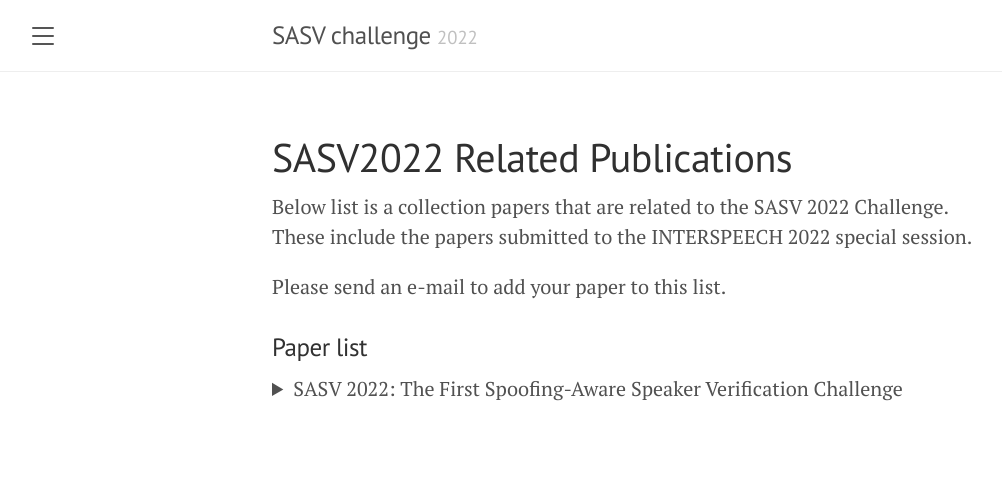
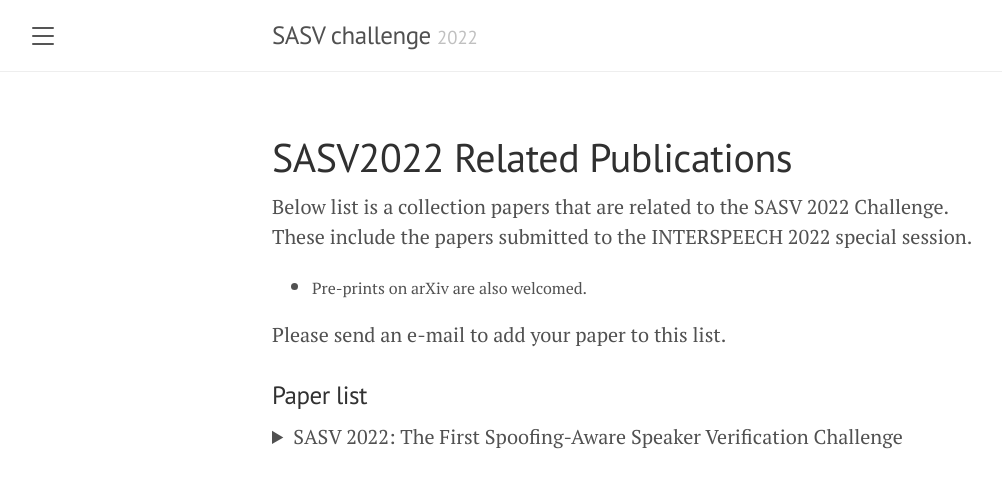
Before and after one commit to sasv-challenge/sasv-challenge.github.io, a Jekyll site: the page built from papers_SASV2022.md, in a window 1280 px wide. Shown: the top 488 px of the page, without its empty margins (8-1010 px from the left). Built offline with Jekyll 4.4.1, drawn with Linux system fonts in a browser that asks for light colours.

Commit message:
smaller bibtex font

```diff
--- a/papers_SASV2022.md
+++ b/papers_SASV2022.md
@@ -5,6 +5,7 @@ title: SASV2022 Related Publications
 
 Below list is a collection papers that are related to the SASV 2022 Challenge.
 These include the papers submitted to the INTERSPEECH 2022 special session.
+- <div style="font-size:80%">Pre-prints on arXiv are also welcomed.
 
 Please send an e-mail to add your paper to this list.
 
@@ -14,7 +15,7 @@ Please send an e-mail to add your paper to this list.
 <div markdown="1">
 - <div style="font-size:80%">Jee-weon Jung<sup>1,*</sup>, Hemlata Tak<sup>2,*</sup>, Hye-jin Shim<sup>3</sup>, Hee-Soo Heo<sup>1</sup>, Bong-Jin Lee<sup>1</sup>, Soo-Whan Chung<sup>1</sup>, Ha-Jin Yu<sup>3</sup>, Nicholas Evans<sup>2</sup>, and Tomi Kinnunen<sup>4</sup></div>
 - <div style="font-size:80%"><sup>1</sup>Naver Corporation, South Korea, <sup>2</sup>EURECOM, Sophia Antipolis, France, <sup>3</sup>School of Computer Science, University of Seoul, South Korea, <sup>4</sup>University of Eastern Finland, Finland</div>
-<div aria-hidden="true" aria-labelledby="bibtex-Jung2022SASV" class="modal fade" id="bibtex-Jung2022SASV" role="dialog" tabindex="-1">
+<div aria-hidden="true" aria-labelledby="bibtex-Jung2022SASV" class="modal fade" id="bibtex-Jung2022SASV" role="dialog" tabindex="-1" style="font-size:70%">
 <pre>@inproceedings{Jung2022SASV,
     author = "Jung, Jee-weon and Tak, Hemlata and Shim, Hye-jin and Heo, Hee-Soo and Lee, Bong-Jin and Chung, Soo-Whan and Yu, Ha-Jin and Evans, Nicholas and Kinnunen, Tomi",
     title = "SASV 2022: The First Spoofing-Aware Speaker Verification Challenge",
```
